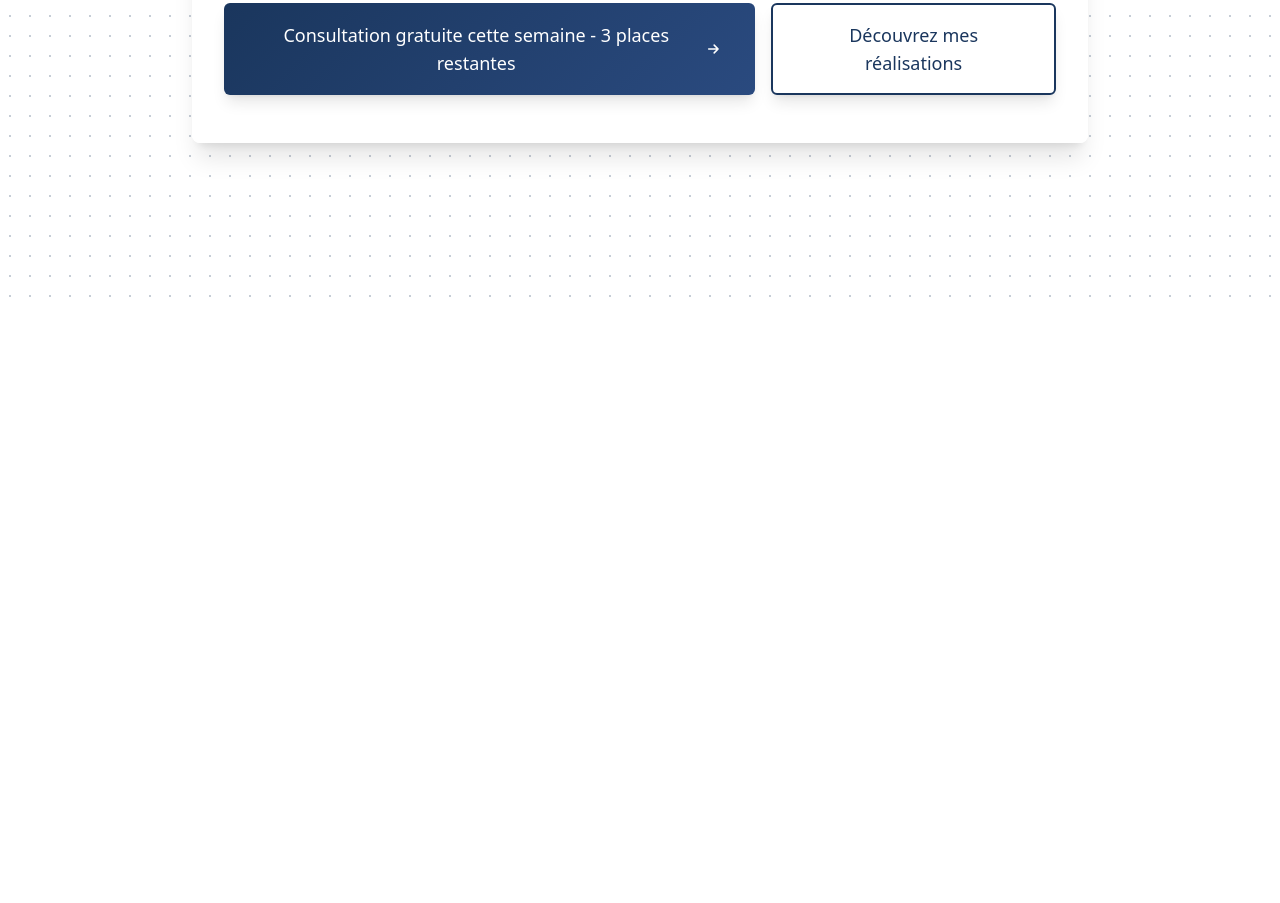
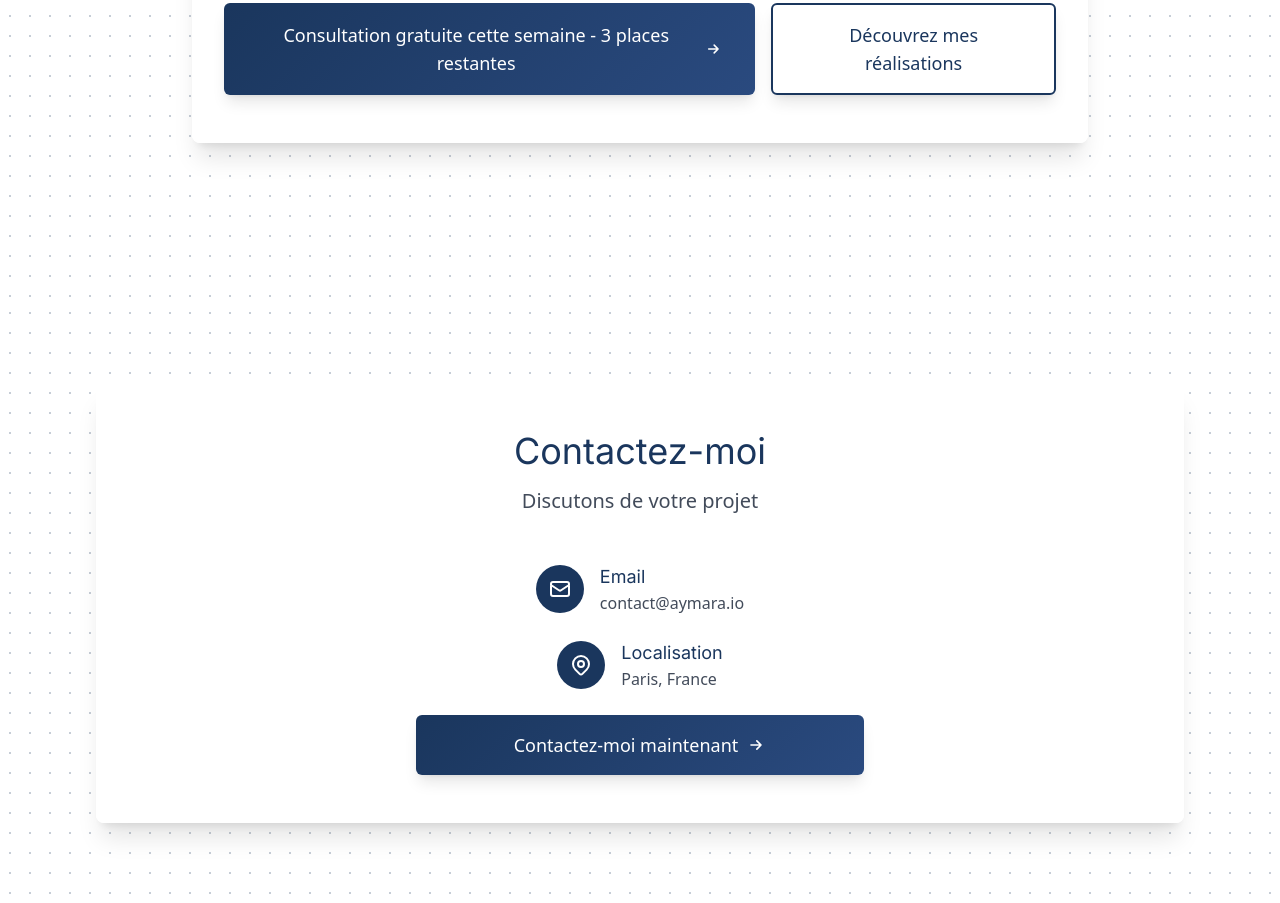
Before and after one commit to aymara33/aymara, a plain HTML site: page index.html in a window 1280 px wide. Shown: the part 814-1717 px from the top of the page. Before the commit the page ends 1117 px from the top, so only its background shows below. Drawn offline with nearby package versions, Linux system fonts and the light colour scheme.

Commit message:
Update index.html

```diff
--- a/index.html
+++ b/index.html
@@ -313,6 +313,56 @@
         </div>
     </section>
 
+    <!-- Contact Section -->
+    <section id="contact" class="relative overflow-hidden py-20">
+        <div class="absolute inset-0 bg-aymara-pattern"></div>
+        <div class="relative max-w-6xl mx-auto px-4 sm:px-6 lg:px-8">
+            <div class="bg-white/95 backdrop-blur-sm p-8 sm:p-12 rounded-lg shadow-xl">
+                <div class="text-center mb-12">
+                    <h2 class="font-display text-3xl sm:text-4xl text-aymara-primary mb-4">Contactez-moi</h2>
+                    <p class="text-xl text-aymara-dark/90">Discutons de votre projet</p>
+                </div>
+
+                <div class="flex flex-col items-center justify-center space-y-6">
+                    <div class="flex items-center space-x-4">
+                        <div class="flex-shrink-0 w-12 h-12 bg-aymara-primary rounded-full flex items-center justify-center">
+                            <svg xmlns="http://www.w3.org/2000/svg" class="h-6 w-6 text-white" fill="none" viewBox="0 0 24 24" stroke="currentColor">
+                                <path stroke-linecap="round" stroke-linejoin="round" stroke-width="2" d="M3 8l7.89 5.26a2 2 0 002.22 0L21 8M5 19h14a2 2 0 002-2V7a2 2 0 00-2-2H5a2 2 0 00-2 2v10a2 2 0 002 2z" />
+                            </svg>
+                        </div>
+                        <div>
+                            <h3 class="text-lg font-display text-aymara-primary">Email</h3>
+                            <a href="mailto:contact@aymara.io" class="text-aymara-dark/90 hover:text-aymara-primary transition-colors contact-link">contact@aymara.io</a>
+                        </div>
+                    </div>
+
+                    <div class="flex items-center space-x-4">
+                        <div class="flex-shrink-0 w-12 h-12 bg-aymara-primary rounded-full flex items-center justify-center">
+                            <svg xmlns="http://www.w3.org/2000/svg" class="h-6 w-6 text-white" fill="none" viewBox="0 0 24 24" stroke="currentColor">
+                                <path stroke-linecap="round" stroke-linejoin="round" stroke-width="2" d="M17.657 16.657L13.414 20.9a1.998 1.998 0 01-2.827 0l-4.244-4.243a8 8 0 1111.314 0z" />
+                                <path stroke-linecap="round" stroke-linejoin="round" stroke-width="2" d="M15 11a3 3 0 11-6 0 3 3 0 016 0z" />
+                            </svg>
+                        </div>
+                        <div>
+                            <h3 class="text-lg font-display text-aymara-primary">Localisation</h3>
+                            <p class="text-aymara-dark/90">Paris, France</p>
+                        </div>
+                    </div>
+
+                    <div class="mt-8 w-full max-w-md">
+                        <a href="mailto:contact@aymara.io"
+                           class="cta-primary w-full inline-flex items-center justify-center px-8 py-4 text-lg text-white hover:bg-aymara-primary/90 transition-all duration-300 shadow-lg hover:shadow-xl font-medium rounded-md group">
+                            <span>Contactez-moi maintenant</span>
+                            <svg xmlns="http://www.w3.org/2000/svg" class="h-5 w-5 ml-2 group-hover:translate-x-1 transition-transform" fill="none" viewBox="0 0 24 24" stroke="currentColor">
+                                <path stroke-linecap="round" stroke-linejoin="round" stroke-width="2" d="M13 7l5 5m0 0l-5 5m5-5H6" />
+                            </svg>
+                        </a>
+                    </div>
+                </div>
+            </div>
+        </div>
+    </section>
+
     <!-- Script pour l'animation des compteurs -->
     <script>
         document.addEventListener('DOMContentLoaded', function() {
```
